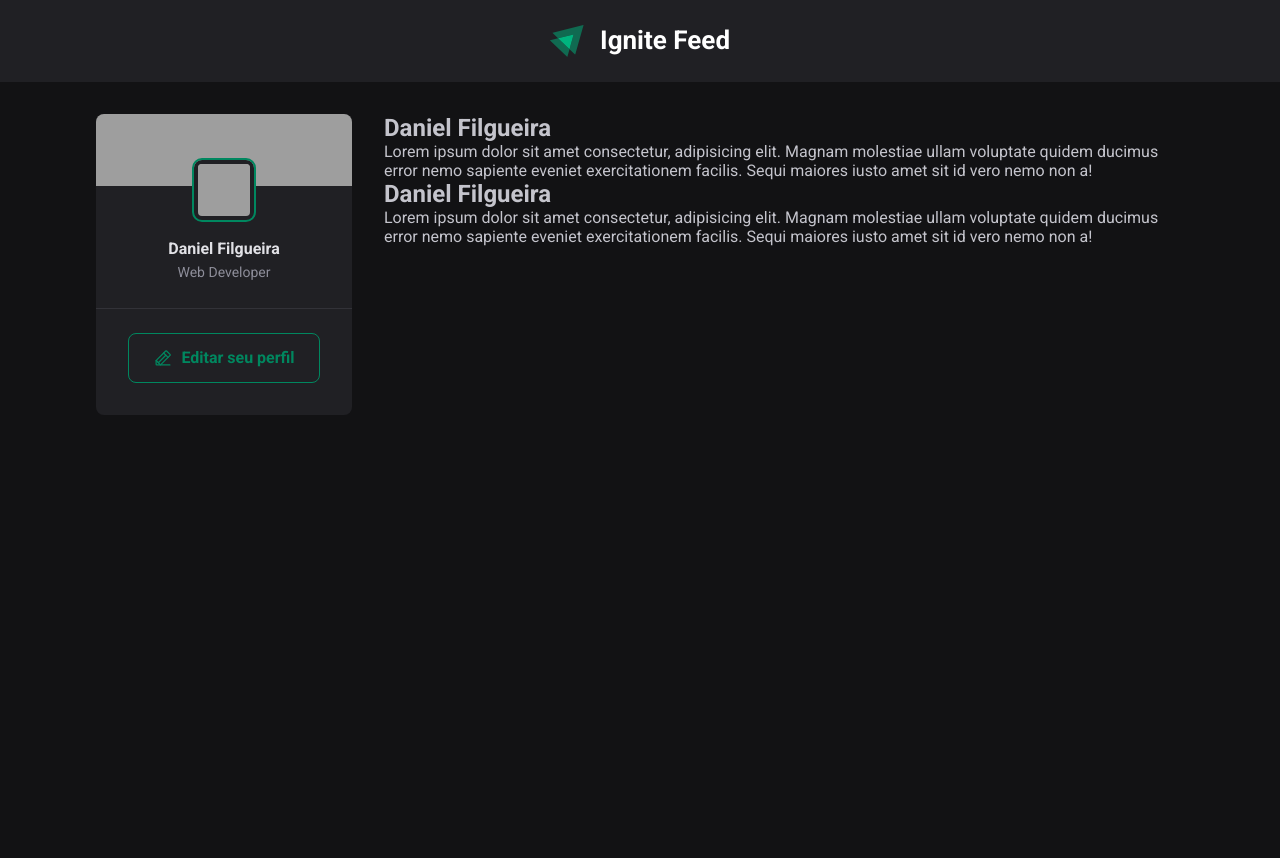
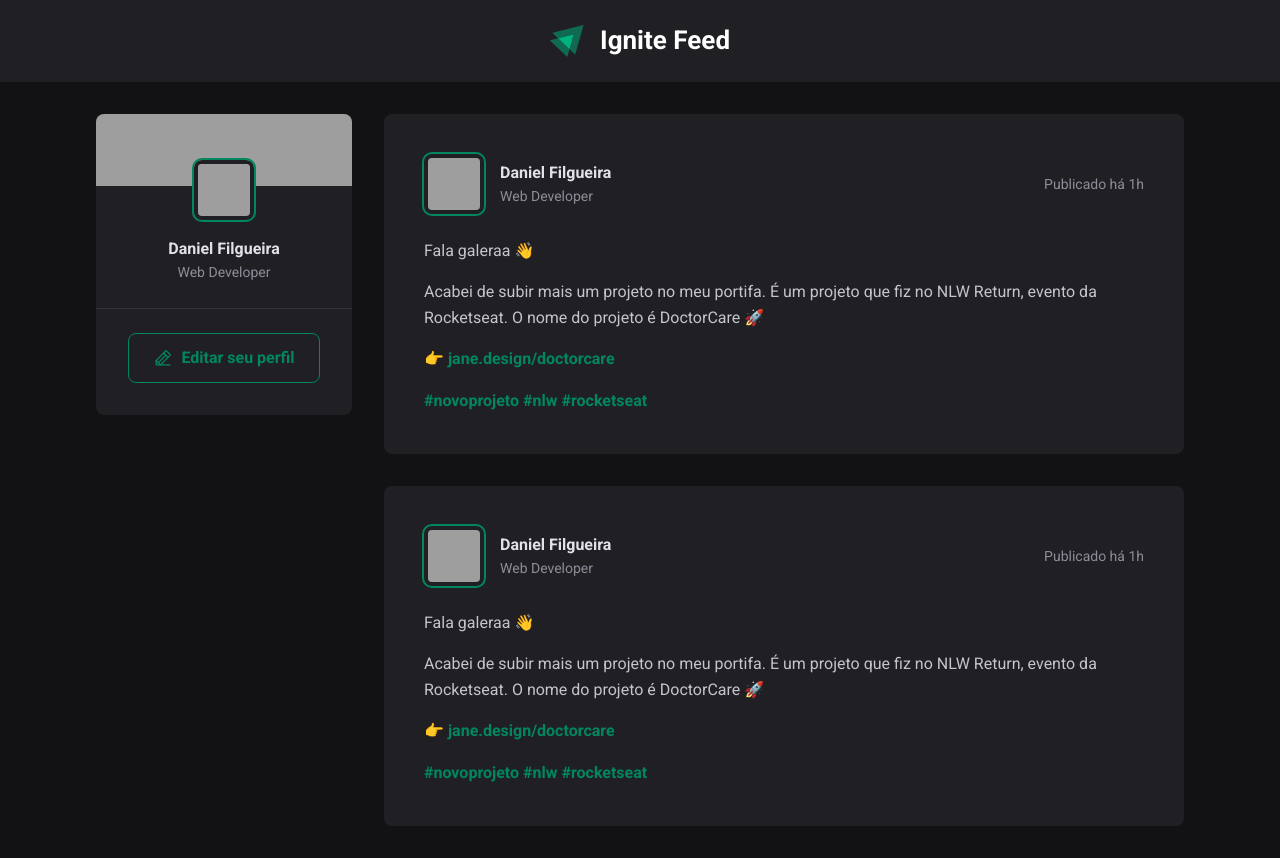
Before and after one commit to tech3br/ignite-feed, a React (Vite) app: page / in a window 1280 px wide. Before the commit the page ends 800 px from the top, so only its background shows below. Built offline with nearby package versions, Linux system fonts and the light colour scheme; grey boxes are pictures that could not be loaded.

Commit message:
:sparkles: add new component into main app file

```diff
--- a/src/App.jsx
+++ b/src/App.jsx
@@ -1,5 +1,6 @@
 import styles from "./App.module.css";
 import { Header } from "./components/Header/Header";
+import { Post } from "./components/Post/Post";
 import { Sidebar } from "./components/Sidebar/Sidebar";
 import "./global.css";
 
@@ -10,24 +11,8 @@ export function App() {
       <div className={styles.wrapper}>
         <Sidebar />
         <main>
-          <div>
-            <h2>Daniel Filgueira</h2>
-            <p>
-              Lorem ipsum dolor sit amet consectetur, adipisicing elit. Magnam
-              molestiae ullam voluptate quidem ducimus error nemo sapiente
-              eveniet exercitationem facilis. Sequi maiores iusto amet sit id
-              vero nemo non a!
-            </p>
-          </div>
-          <div>
-            <h2>Daniel Filgueira</h2>
-            <p>
-              Lorem ipsum dolor sit amet consectetur, adipisicing elit. Magnam
-              molestiae ullam voluptate quidem ducimus error nemo sapiente
-              eveniet exercitationem facilis. Sequi maiores iusto amet sit id
-              vero nemo non a!
-            </p>
-          </div>
+          <Post />
+          <Post />
         </main>
       </div>
     </div>
```
